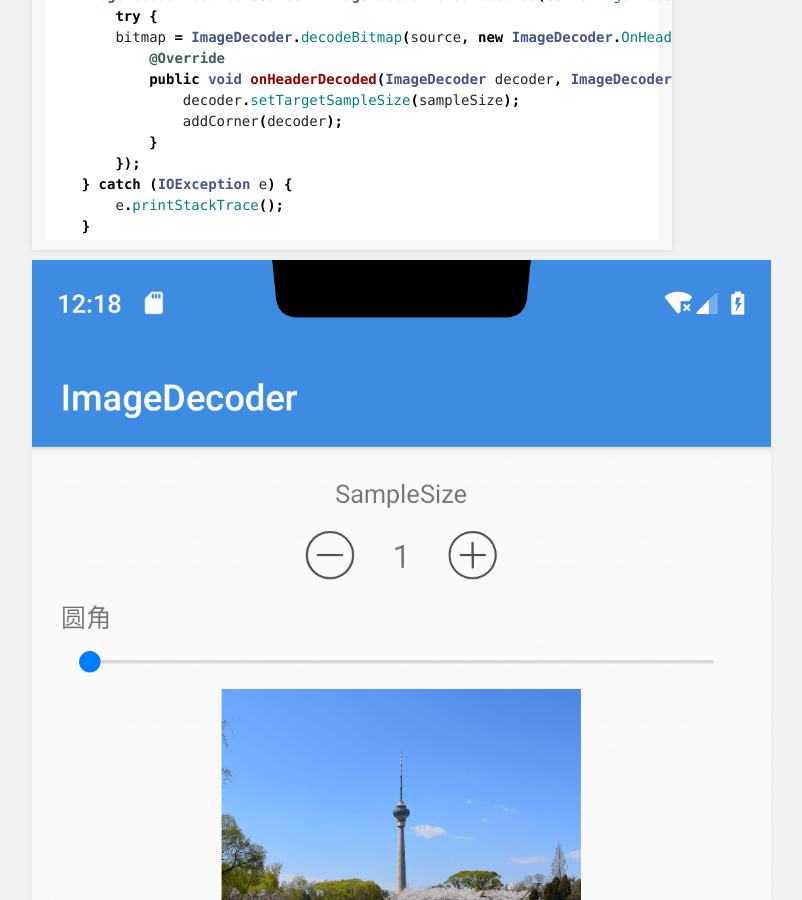
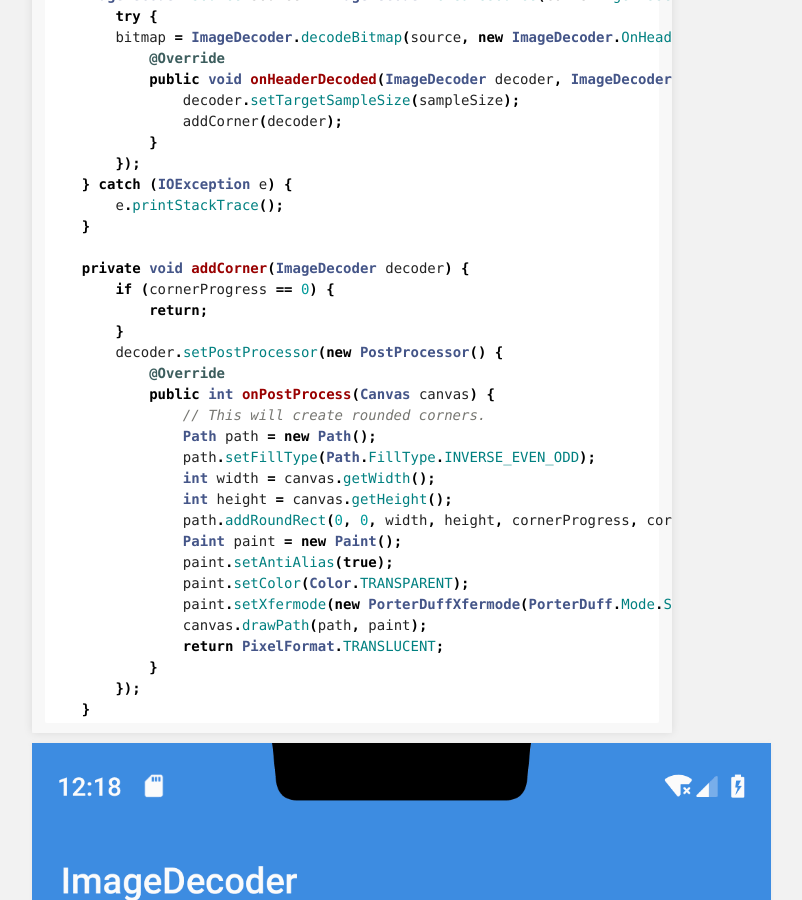
Before and after one commit to mwping/mwping.github.io, a Jekyll site: the page built from android/android-9-pie.md, in a window 1280 px wide and 900 px high, scrolled down 3428 px. Shown: the whole window, without its empty margins (288-1090 px from the left). Built offline with Jekyll 4.4.1, drawn with Linux system fonts in a browser that asks for light colours; our own code applies the rules of GitHub Pages for plain Markdown files.

Commit message:
add code

````diff
--- a/android/android-9-pie.md
+++ b/android/android-9-pie.md
@@ -35,6 +35,29 @@
     } catch (IOException e) {
         e.printStackTrace();
     }
+
+    private void addCorner(ImageDecoder decoder) {
+        if (cornerProgress == 0) {
+            return;
+        }
+        decoder.setPostProcessor(new PostProcessor() {
+            @Override
+            public int onPostProcess(Canvas canvas) {
+                // This will create rounded corners.
+                Path path = new Path();
+                path.setFillType(Path.FillType.INVERSE_EVEN_ODD);
+                int width = canvas.getWidth();
+                int height = canvas.getHeight();
+                path.addRoundRect(0, 0, width, height, cornerProgress, cornerProgress, Path.Direction.CW);
+                Paint paint = new Paint();
+                paint.setAntiAlias(true);
+                paint.setColor(Color.TRANSPARENT);
+                paint.setXfermode(new PorterDuffXfermode(PorterDuff.Mode.SRC));
+                canvas.drawPath(path, paint);
+                return PixelFormat.TRANSLUCENT;
+            }
+        });
+    }
 ```
 
 ![](../assets/images/image_decoder_sample.png)
````
